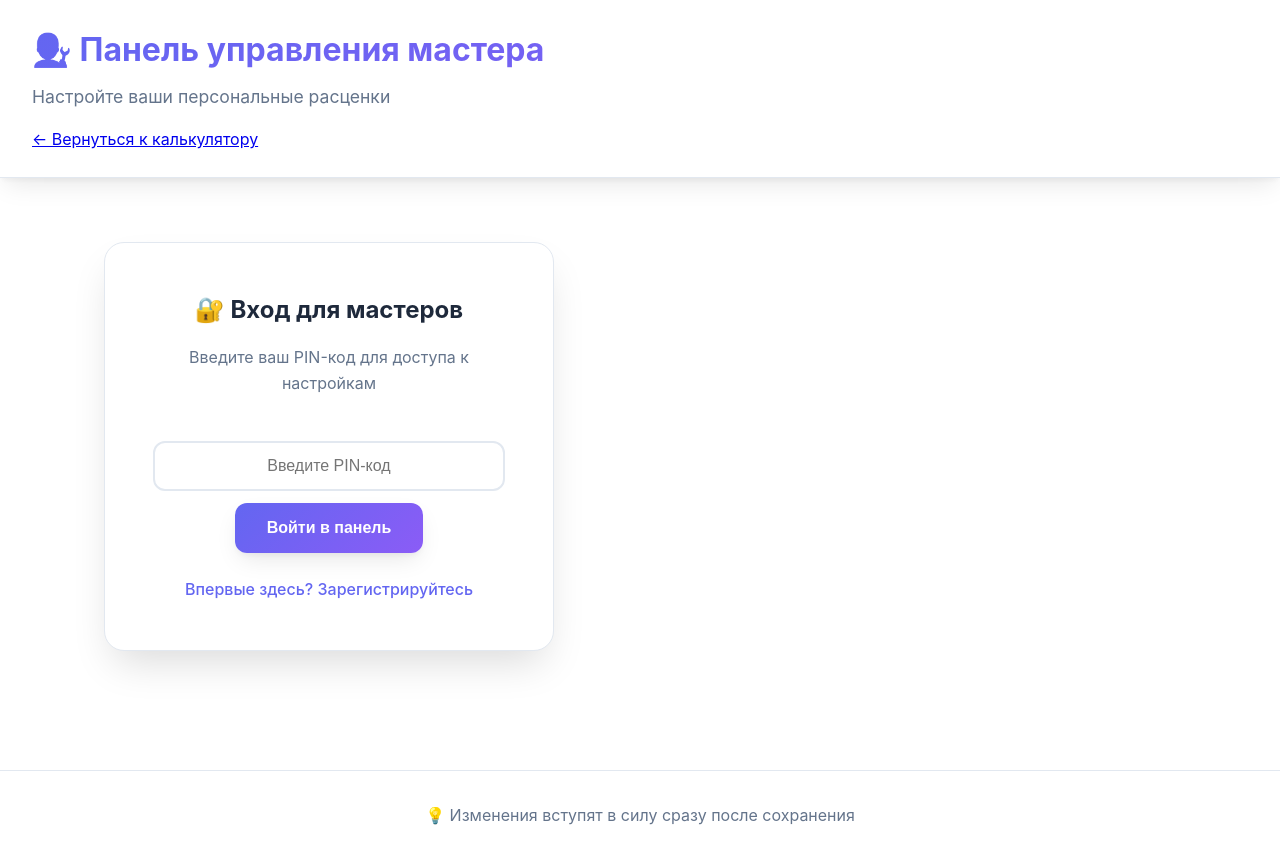
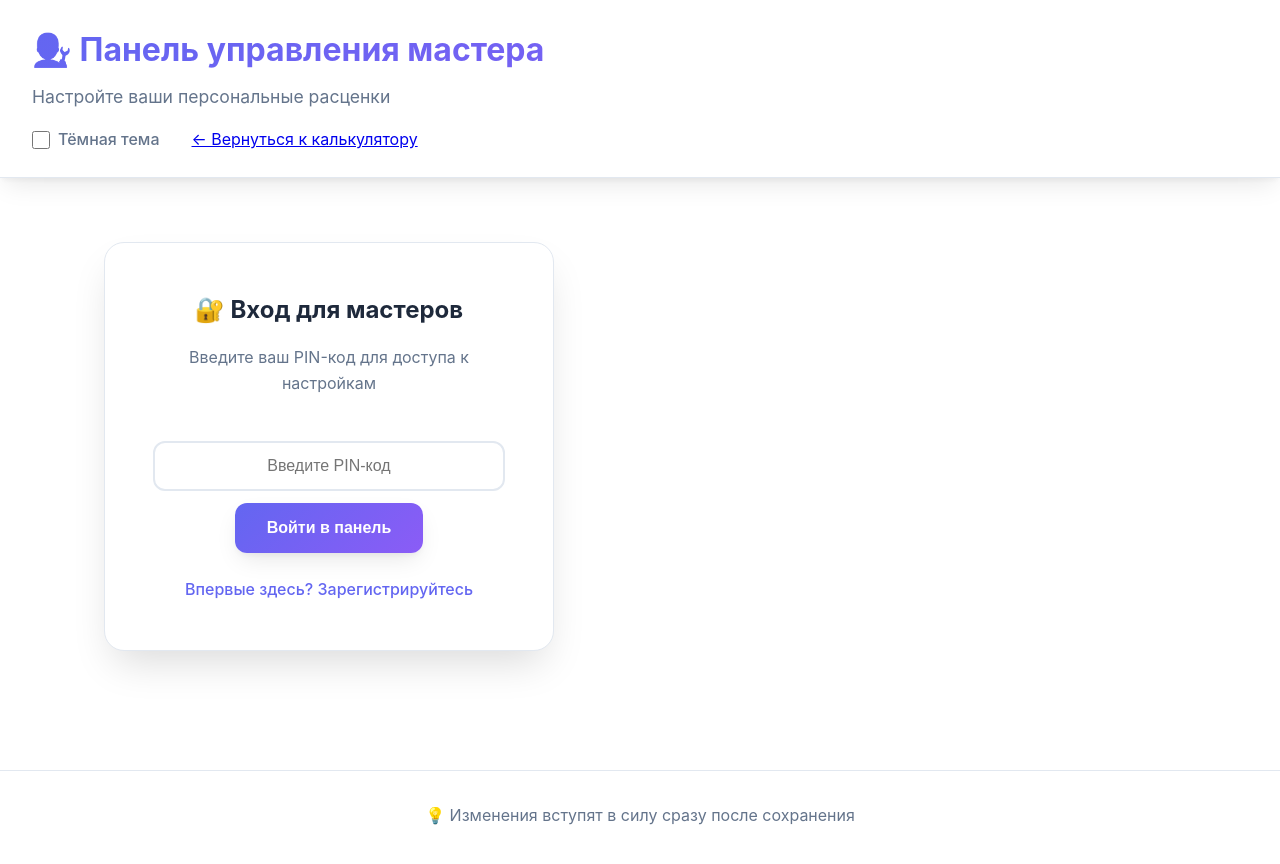
Before and after one commit to vf12776-ux/remont-pro, a plain HTML site: page admin.html in a window 1280 px wide. Drawn offline with Linux system fonts and the light colour scheme.

Commit message:
Update admin.html

```diff
--- a/admin.html
+++ b/admin.html
@@ -1,3 +1,4 @@
+
 <!DOCTYPE html>
 <html lang="ru">
 <head>
@@ -11,6 +12,9 @@
     <h1>👨‍🔧 Панель управления мастера</h1>
     <p>Настройте ваши персональные расценки</p>
     <div class="header-links">
+      <label>
+        <input type="checkbox" id="dark-mode-toggle"> Тёмная тема
+      </label>
       <a href="index.html" class="back-link">← Вернуться к калькулятору</a>
     </div>
   </header>
@@ -83,7 +87,7 @@
           </label>
         </div>
 
-        <!-- НОВЫЕ УСЛУГИ -->
+        <!-- Новые услуги -->
         <div class="price-group">
           <label>
             <span>Штукатурка стен (₽/м²)</span>
```
